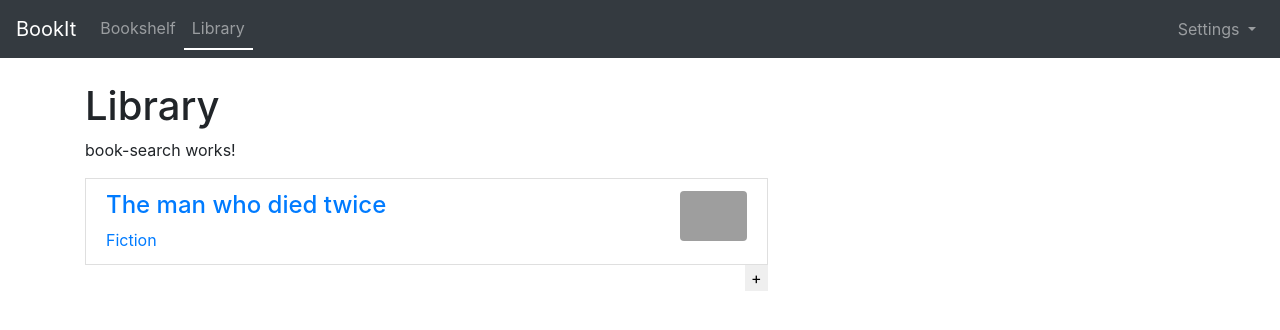
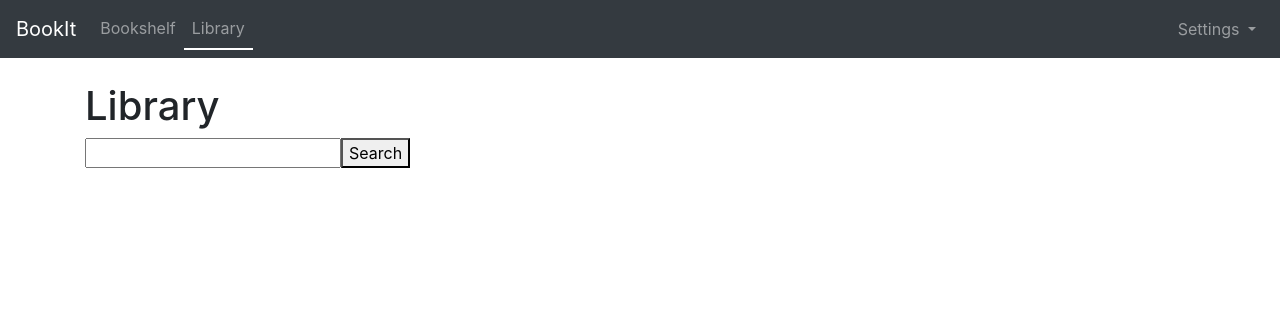
Before and after one commit to cruzgerman216/Springfield-Book-It-app, an Angular app: page /library in a window 1280 px wide. Shown: the top 330 px of the page. Built offline with nearby package versions, Linux system fonts and the light colour scheme; grey boxes are pictures that could not be loaded.

Commit message:
Add(c20)

```diff
--- a/src/app/app.module.ts
+++ b/src/app/app.module.ts
@@ -16,6 +16,7 @@ import { BookshelfEditComponent } from './bookshelf/bookshelf-edit/bookshelf-edi
 import { DropdownDirective } from './shared/dropdown.directive';
 import { NotificationComponent } from './shared/notification/notification.component';
 import { FormsModule } from '@angular/forms';
+import {HttpClientModule} from '@angular/common/http'
 
 @NgModule({
   declarations: [
@@ -36,7 +37,8 @@ import { FormsModule } from '@angular/forms';
   imports: [
     BrowserModule,
     AppRoutingModule,
-    FormsModule
+    FormsModule,
+    HttpClientModule
   ],
   providers: [],
   bootstrap: [AppComponent]
--- a/src/app/library/book-results/book-results.component.ts
+++ b/src/app/library/book-results/book-results.component.ts
@@ -17,6 +17,9 @@ export class BookResultsComponent implements OnInit {
 
   ngOnInit(): void {
     this.allBooks = this.libraryService.getBooks();
+    this.libraryService.libraryListSubject.subscribe((bookList)=>{
+      this.allBooks = bookList
+    })
   }
 
   onAddBook(book: Book) {
--- a/src/app/library/book-search/book-search.component.html
+++ b/src/app/library/book-search/book-search.component.html
@@ -1 +1,5 @@
-<p>book-search works!</p>
+<!-- Template driven approach -->
+<form (ngSubmit)="onSubmit(searchBooksForm)" #searchBooksForm="ngForm">
+  <input type="text" ngModel name="search" id="search">
+  <button type="submit">Search</button>
+</form>
--- a/src/app/library/book-search/book-search.component.ts
+++ b/src/app/library/book-search/book-search.component.ts
@@ -1,4 +1,6 @@
 import { Component, OnInit } from '@angular/core';
+import { NgForm } from '@angular/forms';
+import { LibraryService } from '../library.service';
 
 @Component({
   selector: 'app-book-search',
@@ -7,9 +9,14 @@ import { Component, OnInit } from '@angular/core';
 })
 export class BookSearchComponent implements OnInit {
 
-  constructor() { }
+  constructor(private libraryService:LibraryService) { }
 
   ngOnInit(): void {
   }
 
+  onSubmit(searchBooksForm:NgForm){
+    const searchQuery = searchBooksForm.value.search
+    this.libraryService.onFetchBooks(searchQuery)
+  }
+
 }
--- a/src/app/library/library.service.ts
+++ b/src/app/library/library.service.ts
@@ -1,22 +1,40 @@
+import { HttpClient } from '@angular/common/http';
 import { Injectable } from '@angular/core';
+import { Subject } from 'rxjs';
 import { Book } from '../shared/book/book.model';
 
 @Injectable({
   providedIn: 'root',
 })
 export class LibraryService {
-  private allBooks: Book[] = [
-    new Book(
-      'The man who died twice',
-      'Richard Osman',
-      'https://m.media-amazon.com/images/I/61Kwfj2pEkL.jpg',
-      'Fiction'
-    ),
-  ];
+  private allBooks: Book[] = [];
 
-  getBooks(){
+  libraryListSubject = new Subject<Book[]>();
+  constructor(private http: HttpClient) {}
+
+  getBooks() {
     return this.allBooks.slice();
   }
 
-  constructor() {}
+  onFetchBooks(search: string) {
+    const query = search.split(' ').join('+').toLowerCase();
+    this.http
+      .get(`http://openlibrary.org/search.json?q=${query}`)
+      .subscribe((response) => {
+        this.saveResponse(response);
+      });
+  }
+
+  saveResponse(response) {
+    response.docs.map((book) => {
+      let title = book.title;
+      let author = book.author_name ? book.author_name[0] : '';
+      let genre = '';
+      let coverImagePath =
+        'https://stephenblandino.com/wp-content/uploads/2015/07/book-placeholder.jpg';
+      let newBook = new Book(title, author, coverImagePath, genre);
+      this.allBooks.push(newBook);
+    });
+    this.libraryListSubject.next(this.getBooks());
+  }
 }
```
